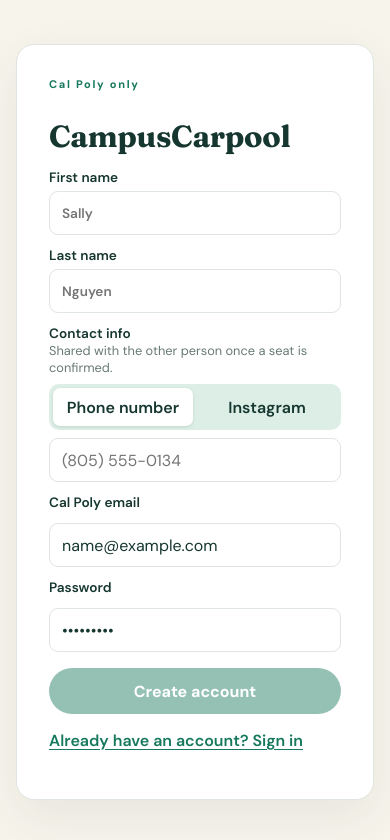
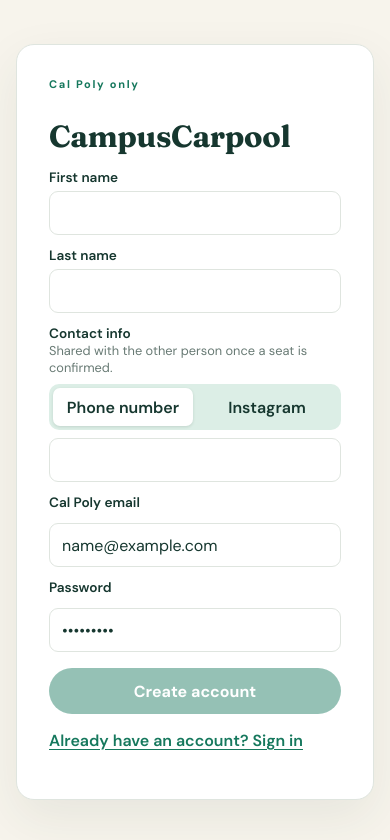
Before and after one commit to HaroldHuynh/CampusCarpool, a React (Vite) app: page / in a window 390 px wide. Both pictures are taken after typing "name@example.com", "Sample123" into the empty fields and a click on the button "Create an account". Shown: the top 840 px of the page. Built offline with nearby package versions, Linux system fonts and the light colour scheme; no server answers.

Commit message:
Drop example text from name and contact fields
Placeholder names and a sample phone number read as if the form were
already filled in. The email and password hints stay, since they describe
what the field accepts rather than showing invented data.

```diff
--- a/src/App.tsx
+++ b/src/App.tsx
@@ -407,7 +407,6 @@
                   type="text"
                   value={firstName}
                   autoComplete="given-name"
-                  placeholder="Harold"
                   onChange={(event) => setFirstName(event.target.value)}
                 />
               </label>
@@ -418,7 +417,6 @@
                   type="text"
                   value={lastName}
                   autoComplete="family-name"
-                  placeholder="Huynh"
                   onChange={(event) => setLastName(event.target.value)}
                 />
               </label>
@@ -682,7 +680,6 @@
                     type="text"
                     value={firstName}
                     autoComplete="given-name"
-                    placeholder="Sally"
                     onChange={(event) => setFirstName(event.target.value)}
                   />
                 </label>
@@ -694,7 +691,6 @@
                     type="text"
                     value={lastName}
                     autoComplete="family-name"
-                    placeholder="Nguyen"
                     onChange={(event) => setLastName(event.target.value)}
                   />
                 </label>
--- a/src/components/ContactFields.tsx
+++ b/src/components/ContactFields.tsx
@@ -63,7 +63,6 @@
           type="text"
           value={value}
           autoComplete="off"
-          placeholder="@mustangsally"
           onChange={(event) => onValueChange(event.target.value)}
         />
       )}
--- a/src/components/PhoneField.tsx
+++ b/src/components/PhoneField.tsx
@@ -33,7 +33,6 @@
       inputMode="tel"
       autoComplete="tel"
       value={value}
-      placeholder="(805) 555-0134"
       onChange={(event) => {
         const edit = applyPhoneEdit(
           event.target.value,
```
